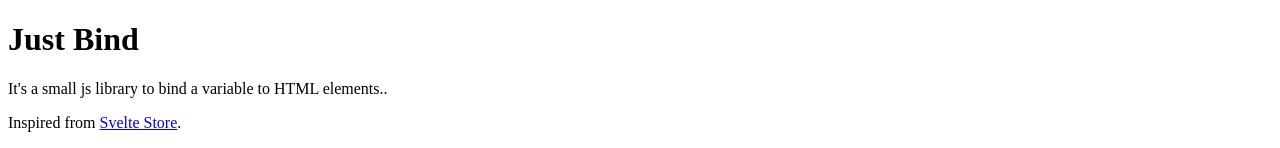
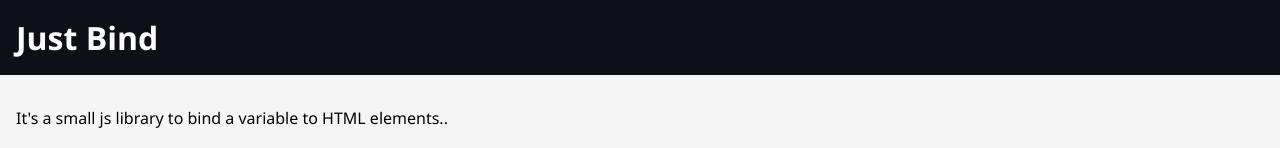
Before and after one commit to siniradam/justbind, a website: page index.html in a window 1280 px wide. Shown: the top 148 px of the page. Drawn offline with Linux system fonts and the light colour scheme.

Commit message:
GithubPages

```diff
--- a/index.html
+++ b/index.html
@@ -4,9 +4,25 @@
     <meta charset="UTF-8" />
     <meta name="viewport" content="width=device-width, initial-scale=1.0" />
     <title>JustBind</title>
+    <style>
+      html,
+      body,
+      h1 {
+        margin: 0px;
+        padding: 0px;
+        font-family: "Segoe UI", Tahoma, Geneva, Verdana, sans-serif;
+      }
+
+      div {
+        display: flex;
+      }
+    </style>
   </head>
   <body>
-    <h1 id="just-bind">Just Bind</h1>
+    <div style="color: #fcfcfc; background-color: rgb(13, 17, 23)">
+      <h1 id="just-bind" style="padding: 1rem">Just Bind</h1>
+    </div>
+    <div style="background-color: #f5f5f5; flex-direction: column; padding: 1rem">
       <p>It&#39;s a small js library to bind a variable to HTML elements..</p>
       <p>
         Inspired from
@@ -53,13 +69,13 @@
 </code></pre>
       <h3 id="bind-value-to-html-elements">Bind Value to HTML Elements</h3>
       <p>
-      You can bind the value of <code>name</code> to HTML elements. Whenever the value of
-      <code>name</code> changes, the value of the HTML element will be updated or if
+        You can bind the value of <code>name</code> to HTML elements. Whenever the value
+        of <code>name</code> changes, the value of the HTML element will be updated or if
         it&#39;s an input, the value of the input will be updated.
       </p>
       <p>
-      Values also will be updated when the content of the HTML element is changed, like if
-      you type something in the input.
+        Values also will be updated when the content of the HTML element is changed, like
+        if you type something in the input.
       </p>
       <pre><code class="lang-html"><span class="hljs-tag">&lt;<span class="hljs-name">script</span>&gt;</span><span class="actionscript">
     <span class="hljs-keyword">const</span> name = justBind(<span class="hljs-string">'name'</span>,<span class="hljs-string">"John"</span>);
@@ -83,8 +99,8 @@
       <h2 id="what-is-next-">What is next?</h2>
       <ul>
         <li>
-        I can consider change bind= attribute to data-bind= attribute. This would make it
-        more W3C compliant.
+          I can consider change bind= attribute to data-bind= attribute. This would make
+          it more W3C compliant.
         </li>
         <li>
           Stores can be initiated with persist option, either with localStorage or
@@ -94,5 +110,6 @@
       <h2 id="license">License</h2>
       <p>MIT License</p>
       <p>2023 <a href="https://github.com/siniradam">@Siniradam</a></p>
+    </div>
   </body>
 </html>
--- a/package.json
+++ b/package.json
@@ -2,6 +2,7 @@
   "name": "justbind",
   "version": "1.0.0",
   "description": "A small JS library to bind a variable to HTML elements.",
+  "homepage": "https://siniradam.github.io/justbind/",
   "main": "index.js",
   "browser": "./browser.js",
   "repository": {
```
Lines whose indentation alone changed are shown as unchanged.
